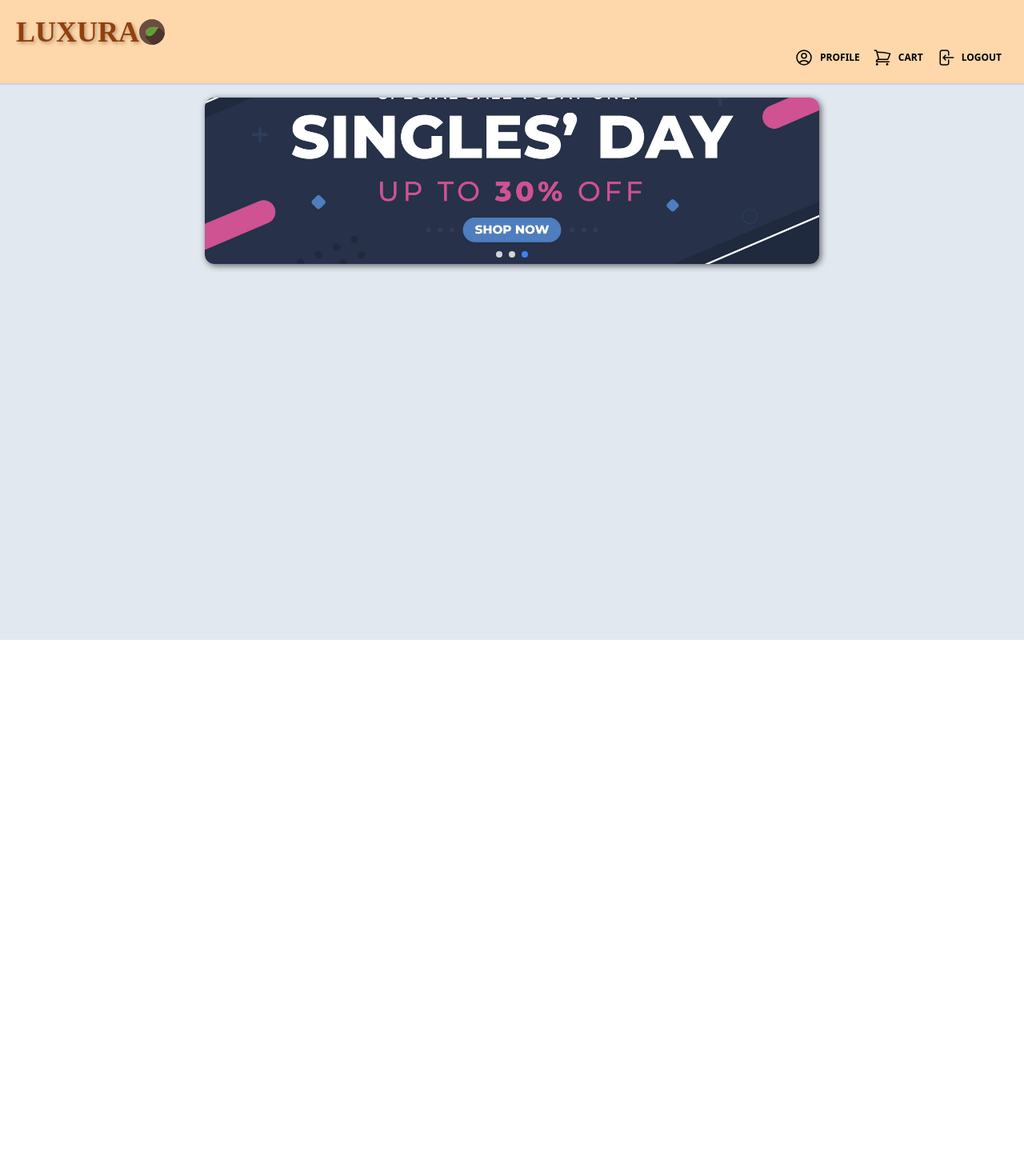
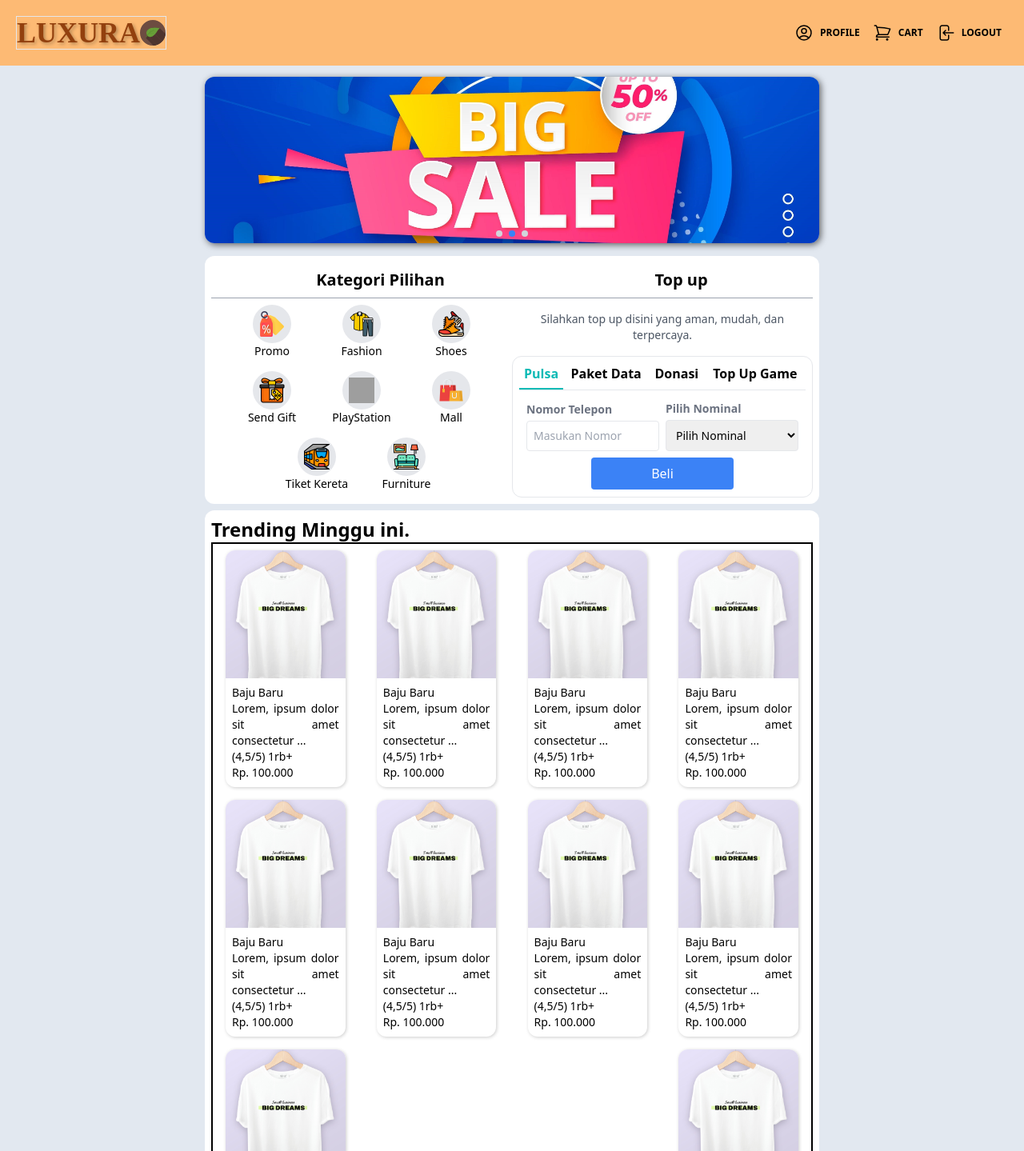
Before and after one commit to RaihanHafiz27/Belajar-APi, a React (Vite) app: page /products in a window 1280 px wide. Shown: the top 1439 px of the page at 80% size. Before the commit the page ends 800 px from the top, so only its background shows below. Built offline with nearby package versions, Linux system fonts and the light colour scheme; grey boxes are pictures that could not be loaded.

Commit message:
membuat card product

```diff
--- /dev/null
+++ b/src/components/Fragments/CardProducts.jsx
@@ -0,0 +1,52 @@
+import { useEffect, useState } from "react";
+
+export const CardProducts = () => {
+  const [displayText, setDisplayText] = useState("");
+  const text = "Lorem, ipsum dolor sit amet consectetur adipisicing elit.";
+
+  useEffect(() => {
+    const handleResize = () => {
+      const width = window.innerWidth;
+      // console.log("Window width:", width); mengecek lebar window
+
+      if (width < 640) {
+        setDisplayText(text.substring(0, 11)); // Substring for small screens
+      } else if (width > 1024) {
+        setDisplayText(text.substring(0, 40)); // Substring for medium screens
+      } else {
+        setDisplayText(text); // Full text for large screens
+      }
+    };
+
+    // Initial check
+    handleResize();
+
+    // Add event listener
+    window.addEventListener("resize", handleResize);
+
+    // Cleanup event listener on component unmount
+    return () => window.removeEventListener("resize", handleResize);
+  }, [text]);
+  return (
+    <div
+      className="w-5/12 mx-1 my-1 lg:w-1/5 2xl:w-2/12 xl:mx-4 lg:my-2 rounded-xl"
+      style={{
+        boxShadow: "1px 1px 4px rgba(0,0,0,0.2)",
+      }}
+    >
+      <div className="w-full h-32 xl:h-40">
+        <img
+          src="/images/baju.jpg"
+          alt=""
+          className="object-cover w-full h-full rounded-t-xl"
+        />
+      </div>
+      <div className="p-2">
+        <p className="text-sm">Baju Baru</p>
+        <p className="text-xs text-justify xl:text-sm">{displayText}...</p>
+        <p className="text-xs xl:text-sm">{`(4,5/5)`} 1rb+</p>
+        <p className="text-xs xl:text-sm">Rp. 100.000</p>
+      </div>
+    </div>
+  );
+};
--- a/src/pages/products.jsx
+++ b/src/pages/products.jsx
@@ -1,11 +1,16 @@
-import { useState } from "react";
+import React, { useState, useEffect } from "react";
+import { NavbarTitle } from "../components/Elements/Brand/NavbarTitle";
+import { Button } from "../components/Elements/Button/Button";
+import { HamburgerIcon } from "../assets/Icons/HamburgerIcon";
 import { ProfileIcon } from "../assets/Icons/ProfileIcon";
-import { NavbarTitle } from "../components/Elements/Brand/NavbarTitle";
 import { CartIcon } from "../assets/Icons/CartIcon";
 import { LogoutIcon } from "../assets/Icons/LogoutIcon";
-import { Button } from "../components/Elements/Button/Button";
-import { HamburgerIcon } from "../assets/Icons/HamburgerIcon";
 import Carousel from "../components/Fragments/Carousel";
+import { CloseIcon } from "../assets/Icons/CloseIcon";
+import { CardCategory } from "../components/Fragments/CardCategory";
+import { TableTopUp } from "../components/Fragments/TableTopUp";
+import "../../src/styles.css"; // Impor file CSS
+import { CardProducts } from "../components/Fragments/CardProducts";
 
 const images = [
   "/images/carousel-1.jpg",
@@ -14,38 +19,54 @@ const images = [
 ];
 
 export const ProductsPage = () => {
-  const username = localStorage.getItem("username");
-  const [navbarOpen, setNavbarOpen] = useState(false);
+  const [sidebarOpen, setSidebarOpen] = useState(false);
+  const [modalIsOpen, setModalIsOpen] = useState(false); // State untuk mengontrol modal
+  const [countdown, setCountdown] = useState(300); // Waktu dalam detik, misalnya 5 menit (300 detik)
+  const [showBlur, setShowBlur] = useState(false); // State untuk mengontrol blur background
+  const [inputValues, setInputValues] = useState({
+    number: "",
+    amount: "",
+  });
 
-  // lanjutkan dengan melihat pada page test.jsx
-  // link sumber : https://www.creative-tim.com/learning-lab/tailwind-starter-kit/documentation/react/navbars
+  useEffect(() => {
+    // Mengurangi countdown setiap detik
+    const timer = setInterval(() => {
+      setCountdown((prevCountdown) => prevCountdown - 1);
+    }, 1000);
+
+    // Membersihkan timer saat komponen unmount
+    return () => clearInterval(timer);
+  }, []);
+
+  const handlePurchase = () => {
+    setModalIsOpen(true); // Munculkan modal ketika tombol Beli diklik
+    setShowBlur(true); // Tampilkan blur background
+  };
+
+  const closeModal = () => {
+    setModalIsOpen(false); // Tutup modal
+    setShowBlur(false); // Hilangkan blur background
+  };
 
   return (
-    <div className="h-auto min-w-screen">
-      <div className="w-full min-h-screen bg-slate-200">
-        <nav className="relative flex flex-wrap items-center justify-between p-2 bg-orange-200 border-b-2 lg:p-5 border-slate-300">
-          <div className="flex flex-wrap items-center justify-between w-full ">
-            <div className="relative flex justify-between w-full lg:block lg:justify-start lg:static lg:w-auto">
-              <NavbarTitle classname="w-full" />
+    <div className={`h-auto min-w-screen relative`}>
+      <div
+        className={`w-full min-h-screen bg-slate-200 ${
+          showBlur ? "blur-overlay" : ""
+        }`}
+      >
+        <nav className="fixed top-0 z-50 flex flex-wrap items-center justify-between w-full p-2 bg-orange-300 lg:p-5 border-slate-300">
+          <div className="flex flex-wrap items-center justify-between w-full">
+            <div className="relative flex items-center justify-between w-full lg:block lg:justify-start lg:static lg:w-auto">
+              <NavbarTitle classname="w-auto border " />
               <Button
-                classname="flex w-auto mb-0 leading-none bg-transparent hover:bg-transparent lg:hidden"
-                onClick={() => setNavbarOpen(!navbarOpen)}
+                classname="flex justify-end w-auto leading-none bg-transparent border hover:bg-transparent lg:hidden"
+                onClick={() => setSidebarOpen(!sidebarOpen)}
               >
                 <HamburgerIcon />
               </Button>
             </div>
-            <div
-              className={`transition-all duration-700 ease-in-out transform lg:flex items-center ${
-                navbarOpen
-                  ? "max-h-screen opacity-100 flex justify-end w-full"
-                  : "max-h-0 opacity-0"
-              } w-full flex justify-end overflow-hidden lg:overflow-visible lg:max-h-full lg:opacity-100`}
-              // className={`lg:flex items-center  ${
-              //   navbarOpen
-              //     ? "flex border-2 border-black w-full justify-end "
-              //     : "hidden"
-              // }`}
-            >
+            <div className="items-center hidden lg:flex">
               <ul className="flex flex-col list-none lg:flex-row">
                 <li>
                   <a
@@ -83,11 +104,143 @@ export const ProductsPage = () => {
               </ul>
             </div>
           </div>
+          <div
+            className={`fixed inset-0 z-50 transform ${
+              sidebarOpen ? "translate-x-0" : "translate-x-full"
+            } transition-transform duration-300 ease-in-out lg:hidden`}
+          >
+            <div
+              className="fixed inset-0 bg-black opacity-50"
+              onClick={() => setSidebarOpen(false)}
+            ></div>
+            <div className="fixed inset-y-0 right-0 w-64 bg-white shadow-xl">
+              <div className="flex items-center justify-between p-3 border-b">
+                <NavbarTitle />
+                <Button
+                  classname="flex justify-end w-auto mb-0 leading-none bg-transparent hover:bg-transparent"
+                  onClick={() => setSidebarOpen(false)}
+                >
+                  <CloseIcon />
+                </Button>
+              </div>
+              <ul className="flex flex-col p-4 list-none">
+                <li>
+                  <a
+                    className="flex items-center px-2 py-2 text-sm font-bold leading-snug uppercase hover:bg-gray-200"
+                    href=""
+                  >
+                    <i className="">
+                      <ProfileIcon />
+                    </i>
+                    <span className="ml-2">Profile</span>
+                  </a>
+                </li>
+                <li>
+                  <a
+                    className="flex items-center px-2 py-2 text-sm font-bold leading-snug uppercase hover:bg-gray-200"
+                    href=""
+                  >
+                    <i className="">
+                      <CartIcon />
+                    </i>
+                    <span className="ml-2">Cart</span>
+                  </a>
+                </li>
+                <li>
+                  <a
+                    className="flex items-center px-2 py-2 text-sm font-bold leading-snug uppercase hover:bg-gray-200"
+                    href=""
+                  >
+                    <i className="">
+                      <LogoutIcon />
+                    </i>
+                    <span className="ml-2">Logout</span>
+                  </a>
+                </li>
+              </ul>
+            </div>
+          </div>
         </nav>
-        <div className="my-4">
+        <div className="pt-20 my-2 lg:my-4">
           <Carousel images={images} />
         </div>
+        <div className="w-11/12 h-auto p-2 mx-auto bg-white rounded-xl lg:w-3/5">
+          <div className="flex justify-around py-2 border-b border-gray-400">
+            <h2 className="text-sm font-semibold lg:text-xl">
+              Kategori Pilihan
+            </h2>
+            <h2 className="hidden text-sm font-semibold lg:block lg:text-xl">
+              Top up
+            </h2>
+          </div>
+          <div className="flex w-full">
+            <div className="flex flex-wrap justify-between w-full lg:w-1/2">
+              <CardCategory />
+            </div>
+            <TableTopUp handlePurchase={handlePurchase} />{" "}
+            {/* Mengirim prop handlePurchase */}
+          </div>
+        </div>
+        <div className="w-11/12 h-auto p-2 mx-auto my-2 bg-white rounded-xl lg:w-3/5">
+          <h2 className="font-semibold lg:text-2xl">Trending Minggu ini.</h2>
+          <div className="flex flex-wrap justify-between w-full border-2 border-black">
+            {/* card product start */}
+            <CardProducts />
+            <CardProducts />
+            <CardProducts />
+            <CardProducts />
+            <CardProducts />
+            <CardProducts />
+            <CardProducts />
+            <CardProducts />
+            <CardProducts />
+            <CardProducts />
+            {/*  card product end*/}
+          </div>
+        </div>
       </div>
+
+      {/* Modal Pop-up */}
+      {modalIsOpen && (
+        <>
+          <div className="fixed inset-0 z-40 bg-black opacity-50"></div>
+          <div className="fixed inset-0 z-50 flex items-center justify-center overflow-x-hidden overflow-y-auto outline-none focus:outline-none">
+            <div className="relative w-2/3 max-w-lg mx-auto my-6">
+              {/* Content Modal */}
+              <div className="relative p-6 bg-white shadow-xl rounded-xl">
+                <button
+                  className="absolute top-0 right-0 m-4 text-lg font-semibold text-gray-500 hover:text-gray-700"
+                  onClick={closeModal}
+                >
+                  Close
+                </button>
+                <h2 className="mb-4 text-lg font-semibold text-gray-800">
+                  Detail Pembelian
+                </h2>
+                <div className="flex items-center justify-center mb-4">
+                  {/* Content dalam modal, seperti kode virtual account atau informasi pembayaran */}
+                  {/* <Payment /> */}
+                  <img
+                    src="/img/money.gif"
+                    alt=""
+                    className="w-40 h-40 ml-40"
+                  />
+                  <p className="flex justify-center my-4 font-semibold text-gray-800">
+                    Kode Virtual Account: 74267474512
+                  </p>
+                  <p className="flex justify-center my-2">
+                    Waktu tersisa :{" "}
+                    <span className="ml-1 text-red-600">
+                      {Math.floor(countdown / 60)} menit {countdown % 60} detik
+                    </span>
+                  </p>
+                </div>
+              </div>
+            </div>
+          </div>
+        </>
+      )}
+      {/* End Modal Pop-up */}
     </div>
   );
 };
--- a/src/pages/test.jsx
+++ b/src/pages/test.jsx
@@ -10,6 +10,7 @@ import { CloseIcon } from "../assets/Icons/CloseIcon";
 import { CardCategory } from "../components/Fragments/CardCategory";
 import { TableTopUp } from "../components/Fragments/TableTopUp";
 import "../../src/styles.css"; // Impor file CSS
+import { CardProducts } from "../components/Fragments/CardProducts";
 
 const images = [
   "/images/carousel-1.jpg",
@@ -54,7 +55,7 @@ const Testpage = () => {
           showBlur ? "blur-overlay" : ""
         }`}
       >
-        <nav className="relative flex flex-wrap items-center justify-between p-2 bg-orange-300 lg:p-5 border-slate-300">
+        <nav className="fixed top-0 z-50 flex flex-wrap items-center justify-between w-full p-2 bg-orange-300 lg:p-5 border-slate-300">
           <div className="flex flex-wrap items-center justify-between w-full">
             <div className="relative flex items-center justify-between w-full lg:block lg:justify-start lg:static lg:w-auto">
               <NavbarTitle classname="w-auto border " />
@@ -160,7 +161,7 @@ const Testpage = () => {
             </div>
           </div>
         </nav>
-        <div className="my-2 lg:my-4">
+        <div className="pt-20 my-2 lg:my-4">
           <Carousel images={images} />
         </div>
         <div className="w-11/12 h-auto p-2 mx-auto bg-white rounded-xl lg:w-3/5">
@@ -181,30 +182,20 @@ const Testpage = () => {
           </div>
         </div>
         <div className="w-11/12 h-auto p-2 mx-auto my-2 bg-white rounded-xl lg:w-3/5">
-          <h2 className="text-2xl font-semibold">Trending Minggu ini.</h2>
-          <div className="w-full p-2 border-2 border-black">
-            <div
-              className="w-2/12"
-              style={{
-                boxShadow: "2px 2px 8px rgba(0,0,0,0.6)",
-              }}
-            >
-              <div className="w-full h-48 border">
-                <img
-                  src="/images/baju.jpg"
-                  alt=""
-                  className="object-cover w-full h-full rounded-t-sm"
-                />
-              </div>
-              <div>
-                <p className="text-sm">
-                  Lorem, ipsum dolor sit amet consectetur adipisicing elit.
-                  Voluptate, quibusdam!
-                </p>
-                <p>Rp. 100.000</p>
-                <p>{`(4,5/5)`} 1rb+</p>
-              </div>
-            </div>
+          <h2 className="font-semibold lg:text-2xl">Trending Minggu ini.</h2>
+          <div className="flex flex-wrap justify-between w-full ">
+            {/* card product start */}
+            <CardProducts />
+            <CardProducts />
+            <CardProducts />
+            <CardProducts />
+            <CardProducts />
+            <CardProducts />
+            <CardProducts />
+            <CardProducts />
+            <CardProducts />
+            <CardProducts />
+            {/*  card product end*/}
           </div>
         </div>
       </div>
```
